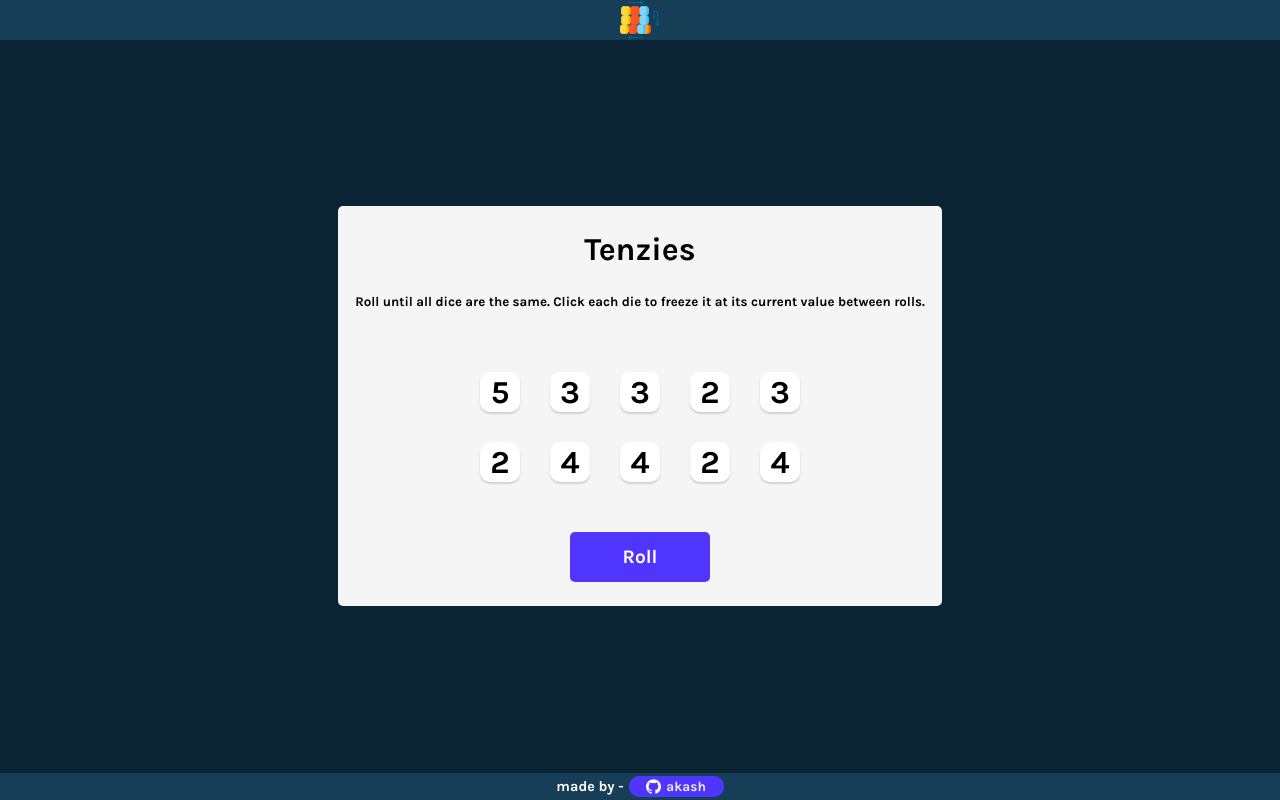
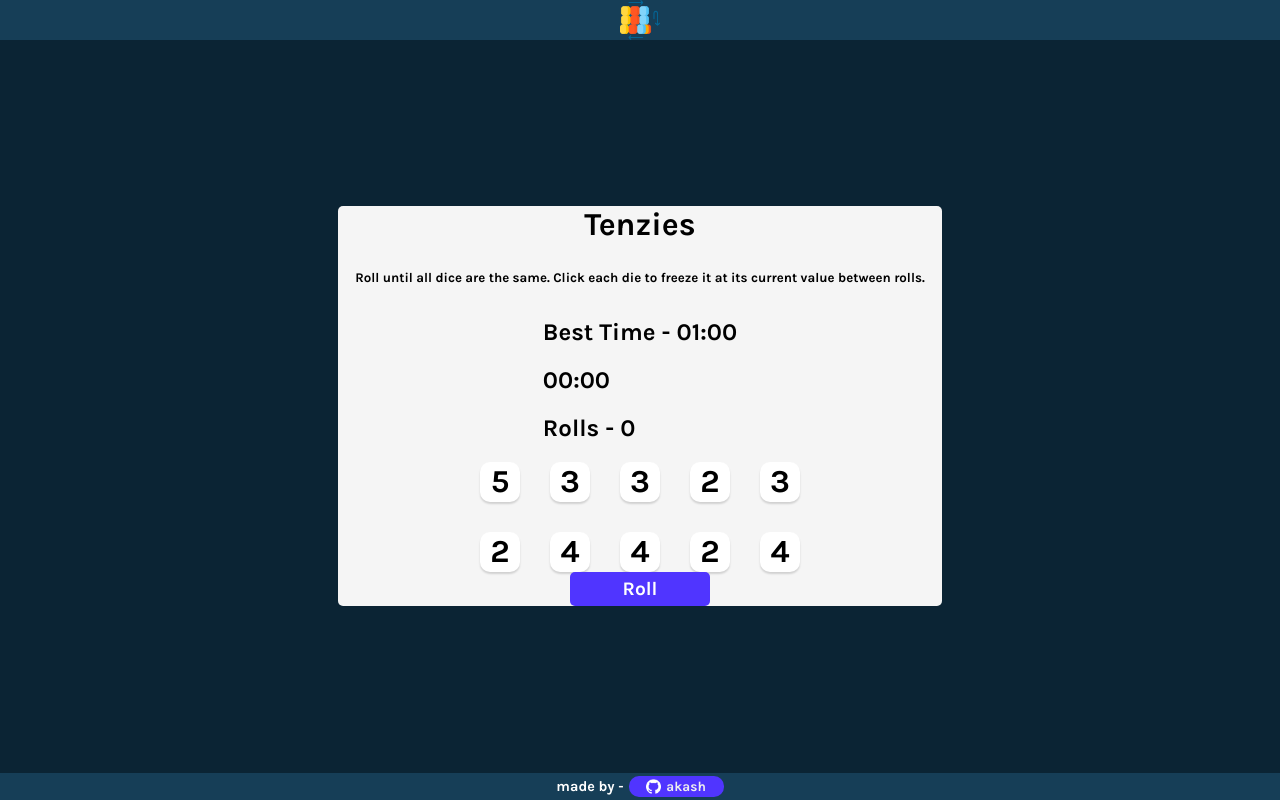
Before and after one commit to aks1489/Tenzies, a React (Vite) app: page / in a window 1280 px wide. Built offline with nearby package versions, Linux system fonts and the light colour scheme.

Commit message:
Update: Stats ** Working Dice Roll cound

```diff
--- a/src/components/Main.jsx
+++ b/src/components/Main.jsx
@@ -8,6 +8,7 @@ export default function Main(){
     const [ dies , setDies ] = useState(allNewDies());
     const [ game, setGame ] = useState(false);
     const [ modal, setModal ] = useState(false)
+    const [ rollCount, setRollCount ] =useState(0);
 
 
     // generating isheld? and key (nanoid) property
@@ -38,6 +39,7 @@ export default function Main(){
                     die :
                     generateDie()
             }))
+            setRollCount(prvCount => prvCount + 1)
         }else{
             resetGame()
         }
@@ -54,6 +56,7 @@ export default function Main(){
     function resetGame() {
         setDies(allNewDies)
         setGame(false)
+        setRollCount(0)
     }
 
     useEffect(() => {
@@ -103,6 +106,17 @@ export default function Main(){
                     <div className="box-heading">
                         <h1>Tenzies</h1>
                         <h5>Roll until all dice are the same. Click each die to freeze it at its current value between rolls.</h5>
+                        <div className="gameStats">
+                            <div className="best-time-box">
+                                <h2 className="stats">Best Time - 01:00</h2>
+                            </div>
+                            <div className="current-time">
+                                <h2 className="stats">00:00</h2>
+                            </div>
+                            <div className="total-roll">
+                                <h2 className="stats">Rolls - {rollCount}</h2>
+                            </div>
+                        </div>
                     </div>
                     <div className="box-container">
                         {/* {dies.map(die => <Die key={die.key} value={die.value} isHeld={die.isHeld} id={die.key} holdDies={()=>holdDies(die.key)} />)} */}
```
